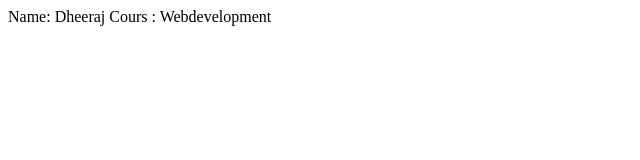
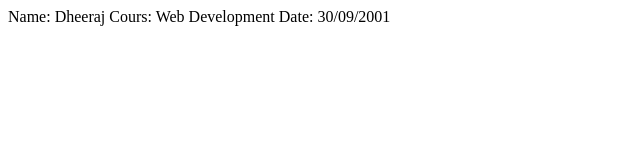
Before and after one commit to dheerajwebedu/GitHub-Practice-Project, a plain HTML site: page aboutme.html in a window 1280 px wide. Shown: the whole page, without its empty margins (0-640 px from the left). Drawn offline with Linux system fonts and the light colour scheme.

Commit message:
added aboutme file

```diff
--- a/aboutme.html
+++ b/aboutme.html
@@ -7,7 +7,8 @@
 </head>
 <body>
     Name: Dheeraj
-    Cours  : Webdevelopment
+    Cours: Web Development
+    Date: 30/09/2001
 
 </body>
 </html>
```
